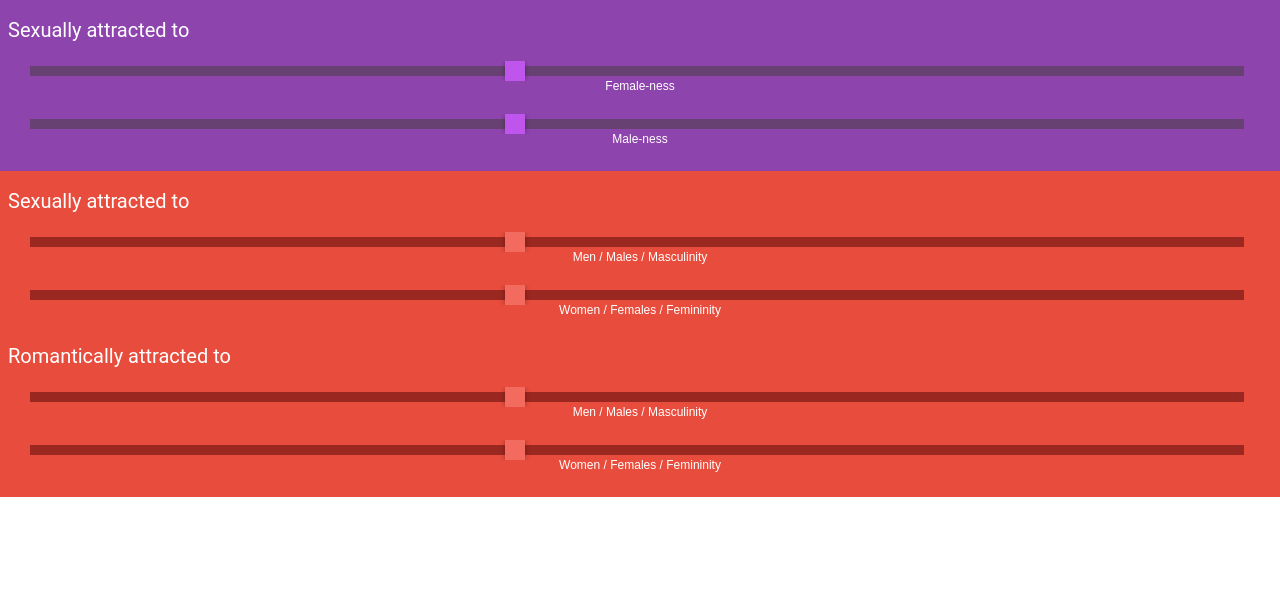
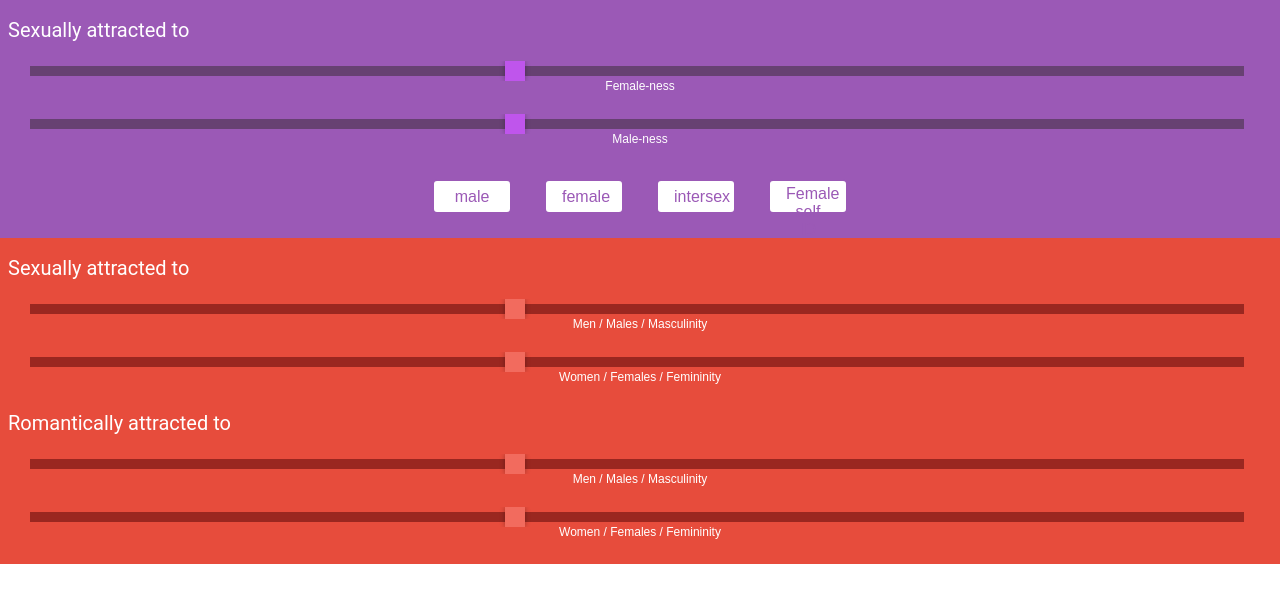
Before and after one commit to smailio/gender-bread, a React (Create React App) app: page / in a window 1280 px wide. Shown: the top 602 px of the page. Built offline with nearby package versions, Linux system fonts and the light colour scheme.

Commit message:
add preset buttons & refactoring

```diff
--- a/src/components/BiologicalSexSection.js
+++ b/src/components/BiologicalSexSection.js
@@ -1,9 +1,20 @@
 import React from 'react';
 import FlatRange from './FlatRange';
-import { ThemeProvider } from 'styled-components';
+import styled, { ThemeProvider } from 'styled-components';
 import Section from './Section';
 import { purple } from '../themes';
+import Button from './Button';
 
+const Column = styled.div`
+  display: flex;
+  flex-direction: column;
+  justify-content: center;
+`;
+const Row = styled.div`
+  display: flex;
+  flex-direction: row;
+  justify-content: center;
+`;
 // noinspection JSUnusedLocalSymbols
 export default props => (
   <ThemeProvider theme={purple}>
@@ -11,41 +22,32 @@ export default props => (
       <div>
         <p>Sexually attracted to</p>
       </div>
-      <div
-        style={{
-          display: 'flex',
-          flexDirection: 'column',
-          justifyContent: 'center'
-        }}
-      >
-        <div style={{ display: 'flex', justifyContent: 'center' }}>
-          <FlatRange />
-        </div>
-
+      <Column>
+        <FlatRange />
         <div
           className="range-label"
           style={{ marginTop: -5, marginBottom: 10 }}
         >
           Female-ness
         </div>
-        <div
-          style={{
-            display: 'flex',
-            flexDirection: 'column',
-            justifyContent: 'center'
-          }}
-        >
-          <div style={{ display: 'flex', justifyContent: 'center' }}>
+        <Column>
+          <Column>
             <FlatRange />
-          </div>
+          </Column>
           <div
             className="range-label"
             style={{ marginTop: -5, marginBottom: 10 }}
           >
             Male-ness
           </div>
-        </div>
-      </div>
+        </Column>
+        <Row>
+          <Button>male</Button>
+          <Button>female</Button>
+          <Button>intersex</Button>
+          <Button>Female self ID</Button>
+        </Row>
+      </Column>
     </Section>
   </ThemeProvider>
 );
--- /dev/null
+++ b/src/components/Button.js
@@ -0,0 +1,17 @@
+import styled from 'styled-components';
+
+const Button = styled.button`
+  font-size: 1em;
+  margin: 1em;
+  padding: 0.25em 1em;
+  border-radius: 5px;
+  height: 35px;
+  width: 80px;
+  /* Color the border and text with theme.main */
+  color: ${props => props.theme.main};
+  border: 2px solid ${props => props.theme.main};
+  background-color: white;
+  cursor: pointer;
+`;
+
+export default Button;
--- a/src/themes.js
+++ b/src/themes.js
@@ -1,11 +1,13 @@
 export const red = {
+  main: '#e74c3c',
   background: '#e74c3c',
   slider: '#9a2720',
   thumb: '#f26b5e'
 };
 
 export const purple = {
-  background: '#8E44AD',
+  main: '#9B59B6',
+  background: '#9B59B6',
   slider: '#674172',
   thumb: '#BF55EC'
 };
```
